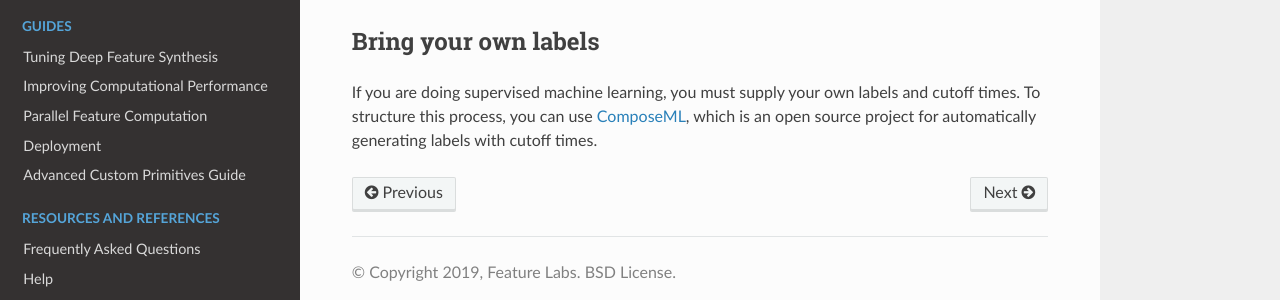
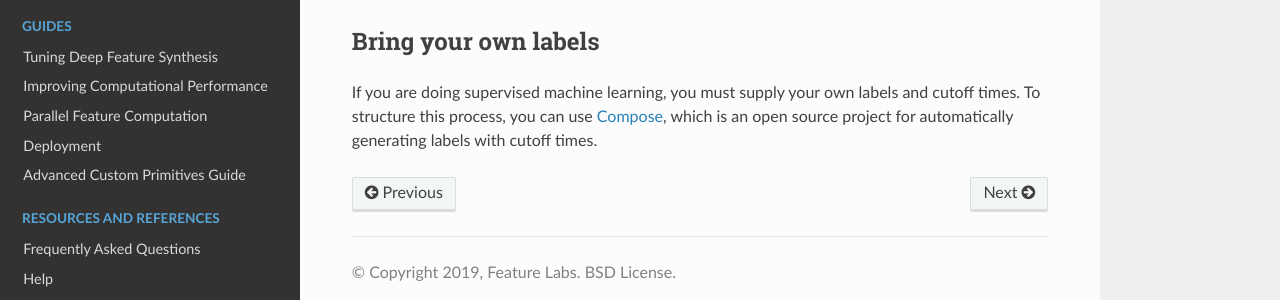
Before and after one commit to alteryx/featuretools, a Sphinx documentation site: the page built from docs/source/usage_tips/limitations.rst, in a window 1280 px wide. Shown: the part 335-635 px from the top of the page. Built offline with Sphinx 7.4.7 and the Read the Docs theme 2.0.0, drawn with Linux system fonts in a browser that asks for light colours; pages that are not in the unit, such as notebooks, are missing from menus.

Commit message:
update link

```diff
--- a/docs/source/usage_tips/limitations.rst
+++ b/docs/source/usage_tips/limitations.rst
@@ -10,4 +10,4 @@
 Bring your own labels
 *********************
 
-If you are doing supervised machine learning, you must supply your own labels and cutoff times. To structure this process, you can use `ComposeML <http://compose.ml>`_, which is an open source project for automatically generating labels with cutoff times.
+If you are doing supervised machine learning, you must supply your own labels and cutoff times. To structure this process, you can use `Compose <https://compose.featurelabs.com>`_, which is an open source project for automatically generating labels with cutoff times.
```
